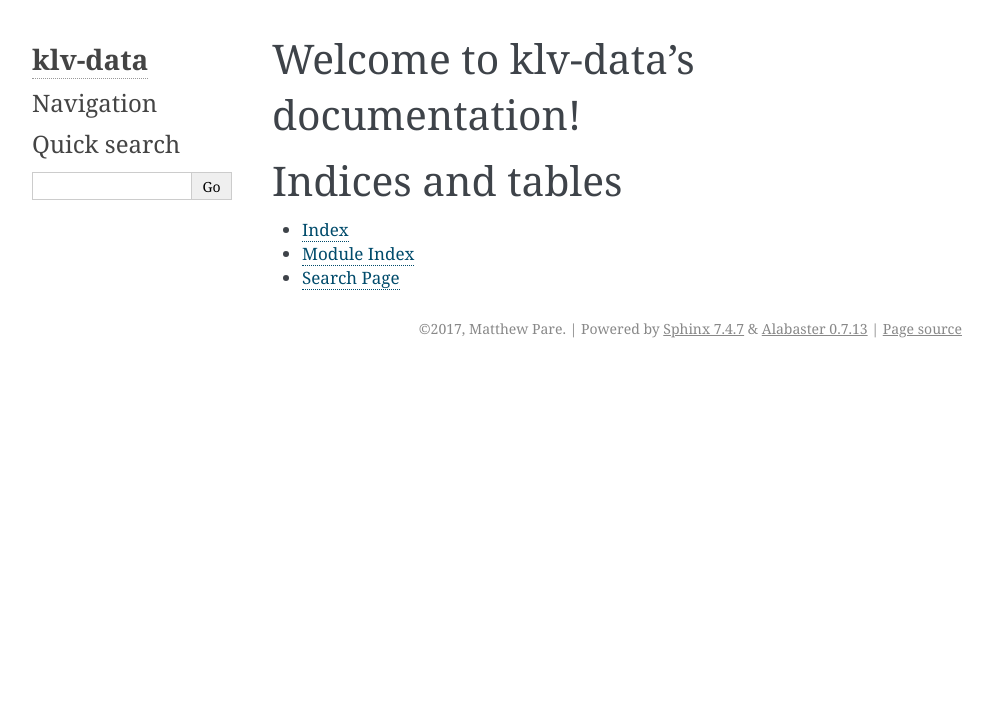
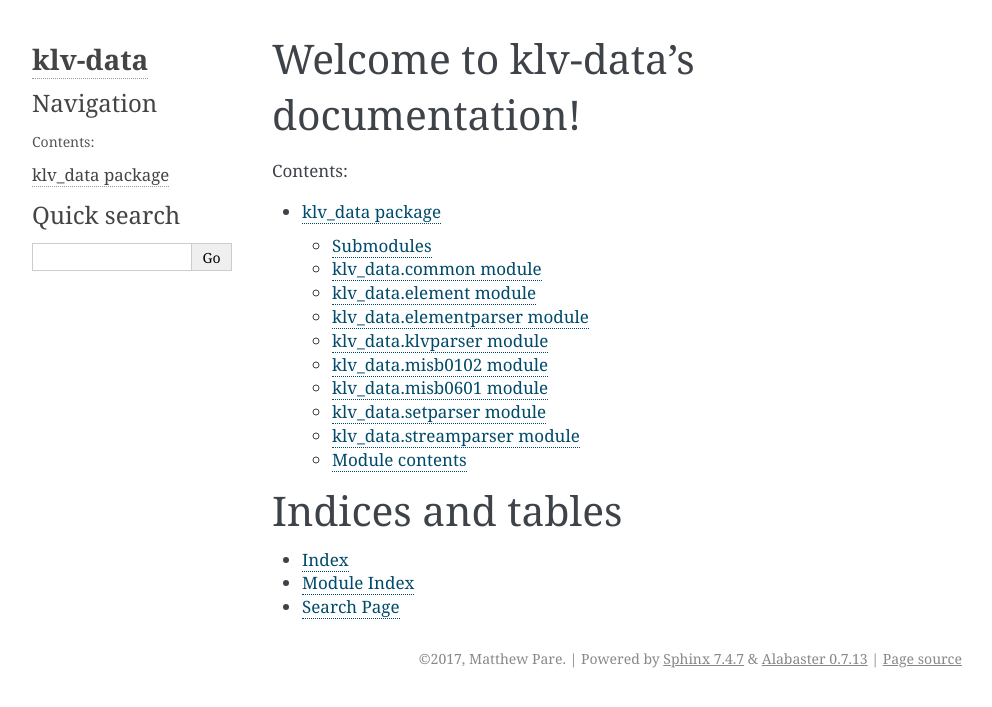
Before and after one commit to paretech/klvdata, a Sphinx documentation site: the page built from docs/index.rst, in a window 1280 px wide. Shown: the top 707 px of the page, without its empty margins (148-1140 px from the left). Built offline with Sphinx 7.4.7, drawn with Linux system fonts in a browser that asks for light colours.

Commit message:
Added Sphinx Autodoc documentation based off sphinx-api generated discovery.

```diff
--- a/docs/conf.py
+++ b/docs/conf.py
@@ -17,9 +17,9 @@
 # add these directories to sys.path here. If the directory is relative to the
 # documentation root, use os.path.abspath to make it absolute, like shown here.
 #
-# import os
-# import sys
-# sys.path.insert(0, os.path.abspath('.'))
+import os
+import sys
+sys.path.insert(0, os.path.abspath('..'))
 
 
 # -- General configuration ------------------------------------------------
@@ -31,7 +31,7 @@
 # Add any Sphinx extension module names here, as strings. They can be
 # extensions coming with Sphinx (named 'sphinx.ext.*') or your custom
 # ones.
-extensions = ['sphinx.ext.githubpages']
+extensions = ['sphinx.ext.autodoc', 'sphinx.ext.githubpages']
 
 # Add any paths that contain templates here, relative to this directory.
 templates_path = ['_templates']
--- a/docs/index.rst
+++ b/docs/index.rst
@@ -10,7 +10,7 @@
    :maxdepth: 2
    :caption: Contents:
 
-
+   klv_data
 
 Indices and tables
 ==================
--- /dev/null
+++ b/docs/klv_data.rst
@@ -0,0 +1,78 @@
+klv\_data package
+=================
+
+Submodules
+----------
+
+klv\_data\.common module
+------------------------
+
+.. automodule:: klv_data.common
+    :members:
+    :undoc-members:
+    :show-inheritance:
+
+klv\_data\.element module
+-------------------------
+
+.. automodule:: klv_data.element
+    :members:
+    :undoc-members:
+    :show-inheritance:
+
+klv\_data\.elementparser module
+-------------------------------
+
+.. automodule:: klv_data.elementparser
+    :members:
+    :undoc-members:
+    :show-inheritance:
+
+klv\_data\.klvparser module
+---------------------------
+
+.. automodule:: klv_data.klvparser
+    :members:
+    :undoc-members:
+    :show-inheritance:
+
+klv\_data\.misb0102 module
+--------------------------
+
+.. automodule:: klv_data.misb0102
+    :members:
+    :undoc-members:
+    :show-inheritance:
+
+klv\_data\.misb0601 module
+--------------------------
+
+.. automodule:: klv_data.misb0601
+    :members:
+    :undoc-members:
+    :show-inheritance:
+
+klv\_data\.setparser module
+---------------------------
+
+.. automodule:: klv_data.setparser
+    :members:
+    :undoc-members:
+    :show-inheritance:
+
+klv\_data\.streamparser module
+------------------------------
+
+.. automodule:: klv_data.streamparser
+    :members:
+    :undoc-members:
+    :show-inheritance:
+
+
+Module contents
+---------------
+
+.. automodule:: klv_data
+    :members:
+    :undoc-members:
+    :show-inheritance:
```
